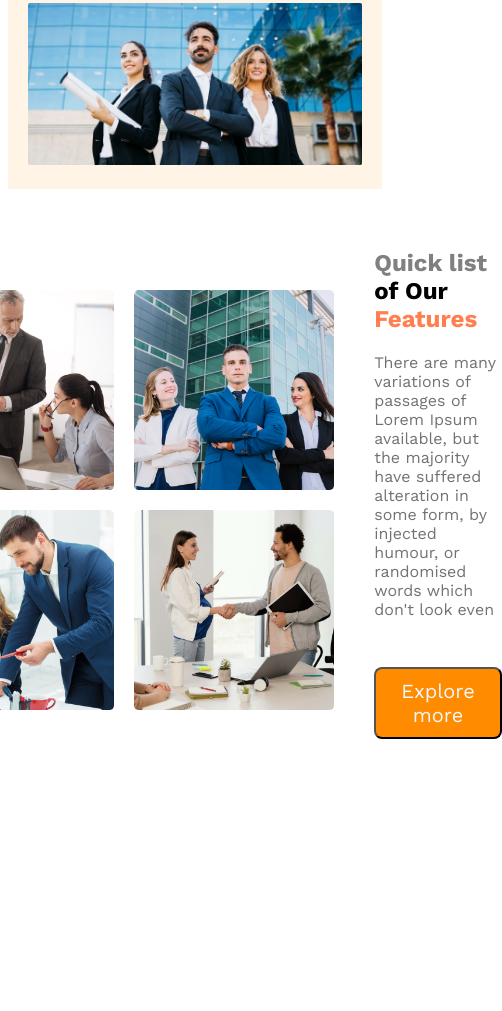
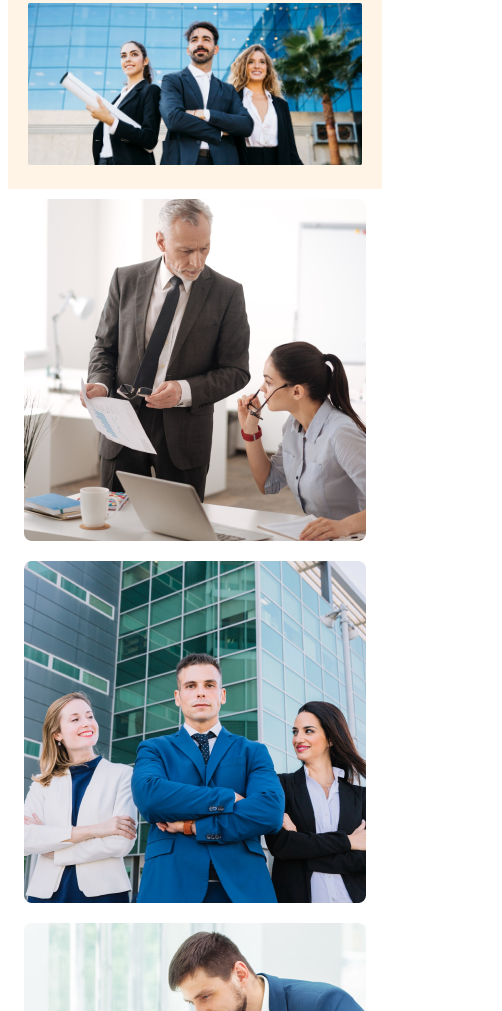
Before and after one commit to shuvo3837/Architacts-website, a plain HTML site: page index.html in a window 390 px wide. Shown: the part 771-1782 px from the top of the page, 502 px wide, since content can reach past the window. Before the commit the page ends 1590 px from the top, so only its background shows below. Drawn offline with nearby package versions, Linux system fonts and the light colour scheme.

Commit message:
added mediya quare

```diff
--- a/style.css
+++ b/style.css
@@ -90,12 +90,12 @@ main{
     justify-content: center;
     align-items: center;
     gap: 40px;
-    padding: 40px 200px;
+    padding: 40px 100px;
 }
 
 .features-img{
     display: grid;
-    grid-template-columns: repeat(2, 200px);
+    grid-template-columns: repeat(2, 1fr);
     gap: 20px;
 }
 .features-img img{
@@ -108,3 +108,29 @@ main{
 .bright{
     color: coral;
 }
+
+/* responsive media for medium device */
+@media screen and (max-width: 576px) {
+    .container{
+        flex-direction: column;
+        padding: 10px;
+    }
+    .features-img{
+        display: grid;
+        grid-template-columns: repeat(1, 1fr);
+        gap: 20px;
+    }
+}
+/* responsive media for medium device */
+
+@media screen and (min-width: 577px) and (max-width: 992px) {
+    .container{
+        flex-direction: column;
+        padding: 10px;
+    }
+    .features-img{
+        display: grid;
+        grid-template-columns: repeat(2, 1fr);
+        gap: 20px;
+    }
+}
```
